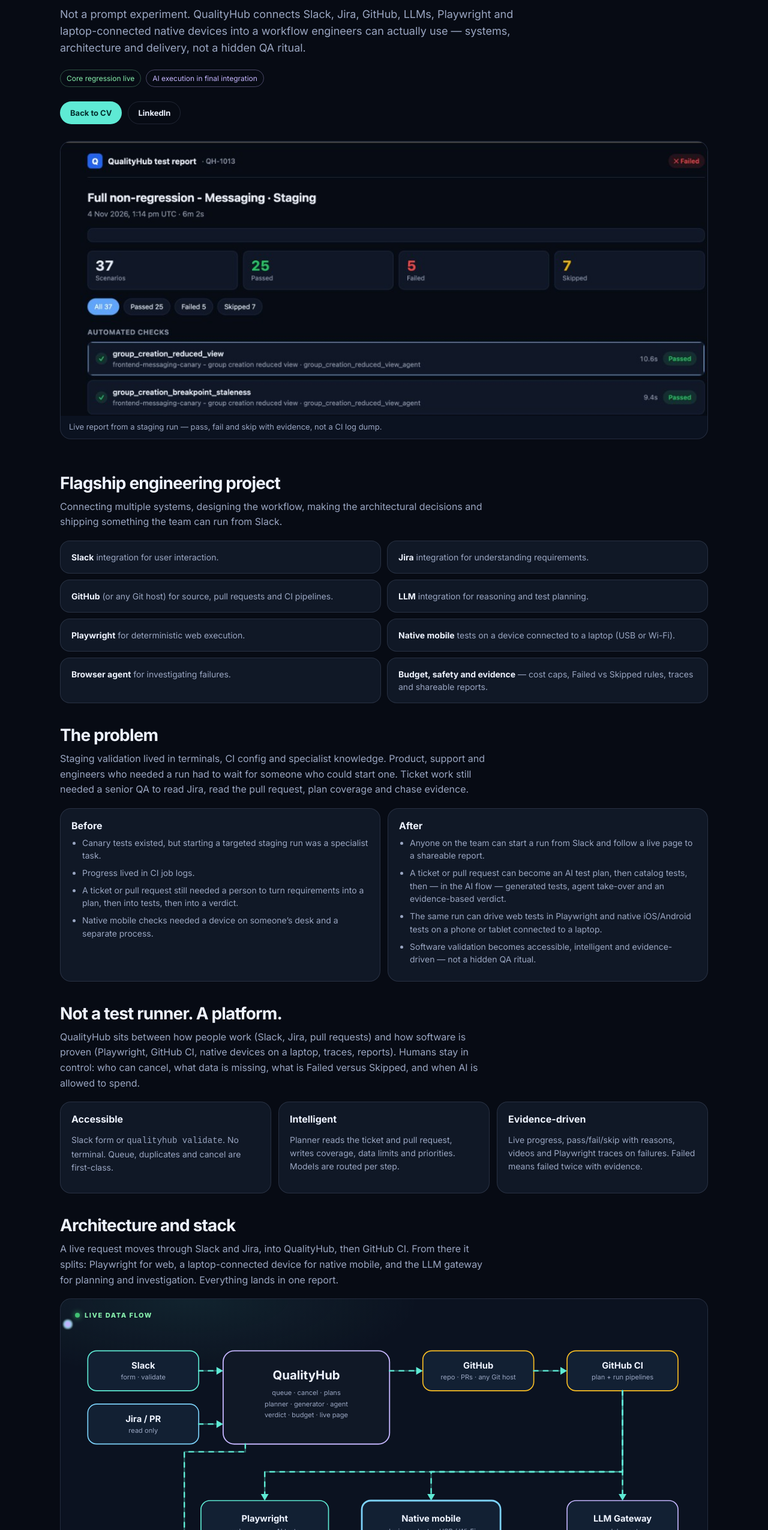
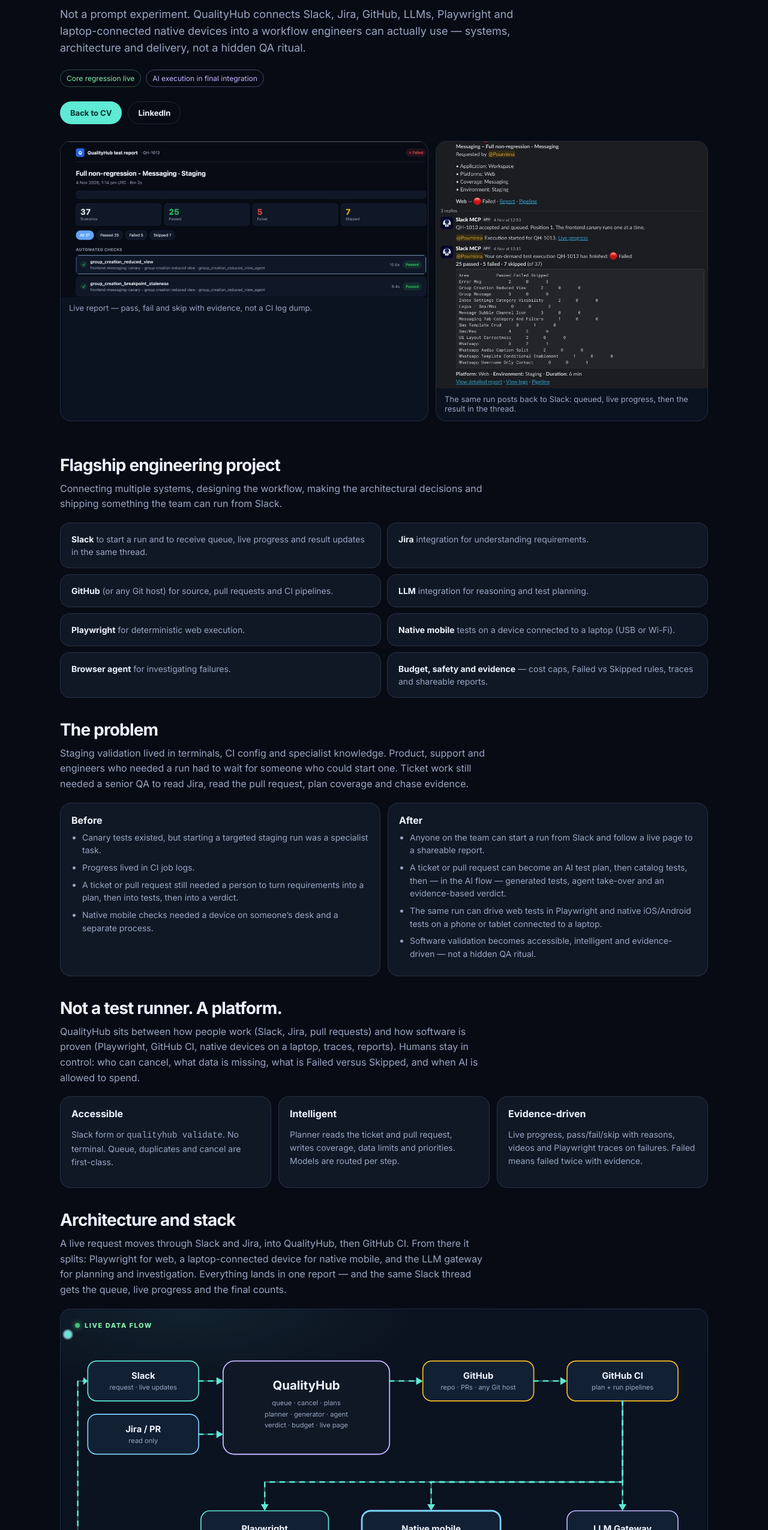
Before and after one commit to QAPournima/qualityhub, a plain HTML site: page index.html in a window 1280 px wide. Shown: the part 250-2800 px from the top of the page at 60% size. Drawn offline with Linux system fonts and the light colour scheme.

Commit message:
Show Slack thread updates as part of the QualityHub flow.
Co-authored-by: Cursor <cursoragent@cursor.com>

```diff
--- a/index.html
+++ b/index.html
@@ -8,7 +8,7 @@
   <link rel="canonical" href="https://qapournima.github.io/qualityhub/" />
   <link rel="preconnect" href="https://fonts.googleapis.com" />
   <link href="https://fonts.googleapis.com/css2?family=Inter:wght@400;500;600;700;800&display=swap" rel="stylesheet" />
-  <link rel="stylesheet" href="./styles.css?v=arch4" />
+  <link rel="stylesheet" href="./styles.css?v=arch5" />
 </head>
 <body id="top">
   <header class="nav">
@@ -39,17 +39,23 @@
         <a class="btn btn-primary" href="https://qapournima.github.io/QAPournima/">Back to CV</a>
         <a class="btn btn-ghost" href="https://www.linkedin.com/in/pournimatele/">LinkedIn</a>
       </div>
-      <figure class="shot">
-        <img src="./qualityhub-report.jpg" alt="QualityHub test report for a staging run with pass, fail and skip counts" />
-        <figcaption>Live report from a staging run — pass, fail and skip with evidence, not a CI log dump.</figcaption>
-      </figure>
+      <div class="shots">
+        <figure class="shot">
+          <img src="./qualityhub-report.jpg" alt="QualityHub test report for a staging run with pass, fail and skip counts" />
+          <figcaption>Live report — pass, fail and skip with evidence, not a CI log dump.</figcaption>
+        </figure>
+        <figure class="shot">
+          <img src="./qualityhub-slack.jpg" alt="Slack thread with QualityHub queue, live progress and finished pass/fail/skip counts" />
+          <figcaption>The same run posts back to Slack: queued, live progress, then the result in the thread.</figcaption>
+        </figure>
+      </div>
     </section>
 
     <section id="built">
       <h2>Flagship engineering project</h2>
       <p class="sub">Connecting multiple systems, designing the workflow, making the architectural decisions and shipping something the team can run from Slack.</p>
       <ul class="built">
-        <li><strong>Slack</strong> integration for user interaction.</li>
+        <li><strong>Slack</strong> to start a run and to receive queue, live progress and result updates in the same thread.</li>
         <li><strong>Jira</strong> integration for understanding requirements.</li>
         <li><strong>GitHub</strong> (or any Git host) for source, pull requests and CI pipelines.</li>
         <li><strong>LLM</strong> integration for reasoning and test planning.</li>
@@ -97,7 +103,7 @@
 
     <section id="architecture">
       <h2>Architecture and stack</h2>
-      <p class="sub">A live request moves through Slack and Jira, into QualityHub, then GitHub CI. From there it splits: Playwright for web, a laptop-connected device for native mobile, and the LLM gateway for planning and investigation. Everything lands in one report.</p>
+      <p class="sub">A live request moves through Slack and Jira, into QualityHub, then GitHub CI. From there it splits: Playwright for web, a laptop-connected device for native mobile, and the LLM gateway for planning and investigation. Everything lands in one report — and the same Slack thread gets the queue, live progress and the final counts.</p>
       <div class="arch" aria-label="Live architecture flow from Slack and Jira through QualityHub, GitHub CI, Playwright, native mobile and LLMs to a report">
         <p class="arch-live"><span class="arch-dot"></span> Live data flow</p>
         <div class="arch-board">
@@ -105,7 +111,7 @@
             <g class="node" data-flow="0">
               <rect class="box cyan" x="36" y="48" width="200" height="72" rx="16"/>
               <text class="t1" x="136" y="80">Slack</text>
-              <text class="t2" x="136" y="100">form · validate</text>
+              <text class="t2" x="136" y="100">request · live updates</text>
             </g>
             <g class="node" data-flow="1">
               <rect class="box blue" x="36" y="144" width="200" height="72" rx="16"/>
@@ -147,7 +153,7 @@
             <g class="node" data-flow="8">
               <rect class="box gold" x="240" y="470" width="860" height="80" rx="16"/>
               <text class="t1" x="670" y="506">Live page, then report</text>
-              <text class="t2" x="670" y="528">/r/QH-id updates live · shareable evidence</text>
+              <text class="t2" x="670" y="528">/r/QH-id live · then Slack gets the counts</text>
             </g>
           </svg>
           <svg class="arch-overlay" viewBox="0 0 1140 580" role="presentation">
@@ -165,10 +171,10 @@
               <path d="M1000 120 V266 H355 V306"/>
               <path d="M1000 120 V266 H655 V306"/>
               <path d="M1000 120 V306"/>
-              <path d="M320 216 V230 H210 V440 H300 V458"/>
               <path d="M355 406 V458"/>
               <path d="M655 406 V458"/>
               <path d="M1000 406 V458"/>
+              <path d="M248 510 H18 V84 H28"/>
             </g>
             <g class="wire-dash">
               <path id="p-slack" d="M236 84 H268"/>
@@ -178,10 +184,10 @@
               <path id="p-ci-web" d="M1000 120 V266 H355 V306"/>
               <path id="p-ci-mob" d="M1000 120 V266 H655 V306"/>
               <path id="p-ci-llm" d="M1000 120 V306"/>
-              <path id="p-hub-rep" d="M320 216 V230 H210 V440 H300 V458"/>
               <path id="p-web-rep" d="M355 406 V458"/>
               <path id="p-mob-rep" d="M655 406 V458"/>
               <path id="p-llm-rep" d="M1000 406 V458"/>
+              <path id="p-rep-slack" d="M248 510 H18 V84 H28"/>
             </g>
             <g class="arrows" fill="#5eead4">
               <polygon points="268,77 280,84 268,91"/>
@@ -191,10 +197,10 @@
               <polygon points="348,306 355,318 362,306"/>
               <polygon points="648,306 655,318 662,306"/>
               <polygon points="993,306 1000,318 1007,306"/>
-              <polygon points="293,458 300,470 307,458"/>
               <polygon points="348,458 355,470 362,458"/>
               <polygon points="648,458 655,470 662,458"/>
               <polygon points="993,458 1000,470 1007,458"/>
+              <polygon points="28,77 36,84 28,91"/>
             </g>
             <g class="packets">
               <circle class="pkt" r="5" fill="#5eead4" filter="url(#glow)"><animateMotion dur="2.2s" repeatCount="indefinite"><mpath href="#p-slack"/></animateMotion></circle>
@@ -204,24 +210,24 @@
               <circle class="pkt" r="4.5" fill="#5eead4" filter="url(#glow)"><animateMotion dur="3.4s" repeatCount="indefinite"><mpath href="#p-ci-web"/></animateMotion></circle>
               <circle class="pkt" r="4.5" fill="#7dd3fc" filter="url(#glow)"><animateMotion dur="3.2s" repeatCount="indefinite"><mpath href="#p-ci-mob"/></animateMotion></circle>
               <circle class="pkt" r="4.5" fill="#c4b5fd" filter="url(#glow)"><animateMotion dur="2.4s" repeatCount="indefinite"><mpath href="#p-ci-llm"/></animateMotion></circle>
-              <circle class="pkt" r="5" fill="#c4b5fd" filter="url(#glow)"><animateMotion dur="2.5s" repeatCount="indefinite"><mpath href="#p-hub-rep"/></animateMotion></circle>
               <circle class="pkt" r="4.5" fill="#5eead4" filter="url(#glow)"><animateMotion dur="2s" repeatCount="indefinite"><mpath href="#p-web-rep"/></animateMotion></circle>
               <circle class="pkt" r="4.5" fill="#7dd3fc" filter="url(#glow)"><animateMotion dur="2.1s" repeatCount="indefinite"><mpath href="#p-mob-rep"/></animateMotion></circle>
               <circle class="pkt" r="4.5" fill="#c4b5fd" filter="url(#glow)"><animateMotion dur="2.2s" repeatCount="indefinite"><mpath href="#p-llm-rep"/></animateMotion></circle>
+              <circle class="pkt" r="5" fill="#5eead4" filter="url(#glow)"><animateMotion dur="3.6s" repeatCount="indefinite"><mpath href="#p-rep-slack"/></animateMotion></circle>
             </g>
           </svg>
         </div>
       </div>
       <div class="grid-3" style="margin-top:14px">
-        <article class="card"><h3>Interface</h3><p>Slack, live progress page <code>/r/QH-id</code>, shareable report.</p></article>
+        <article class="card"><h3>Interface</h3><p>Slack to start the run. The same thread gets queued, live progress and the finished counts, plus the live page <code>/r/QH-id</code> and shareable report.</p></article>
         <article class="card"><h3>Execution</h3><p>Python service, GitHub CI, Playwright for web, Appium on a laptop-connected iOS/Android device, browser agent.</p></article>
         <article class="card"><h3>Intelligence</h3><p>LLM Gateway. Plan, generate, agent, classify and summarise each get their own model.</p></article>
       </div>
     </section>
 
     <section id="workflow">
-      <h2>Slack to GitHub</h2>
-      <p class="sub">Two ways in. The form runs existing canary tests. Validate tests one ticket or pull request. Both share the same queue, CI job, live page and report. Native mobile joins the same run when a device is connected to the laptop.</p>
+      <h2>Slack to report — and back to Slack</h2>
+      <p class="sub">Two ways in. The form runs existing canary tests. Validate tests one ticket or pull request. Both share the same queue, CI job, live page and report. The Slack thread is updated as the run queues, starts and finishes. Native mobile joins the same run when a device is connected to the laptop.</p>
       <div class="demo">
         <div class="demo-steps" role="tablist" aria-label="Platform walkthrough">
           <button type="button" data-step="0" aria-current="true">1. Ask in Slack</button>
@@ -280,6 +286,7 @@
             <li>GitHub CI canary run on staging</li>
             <li>Native mobile on a laptop-connected device</li>
             <li>Live progress page and saved report with videos and traces</li>
+            <li>Slack thread updates: queued, live progress, finished pass/fail/skip counts</li>
             <li>Validate plan + matching catalog tests</li>
           </ul>
         </article>
@@ -325,8 +332,8 @@
     var copy = [
       { label: "Ad-hoc or validate", title: "Start from Slack", body: "Pick tests by keyword or feature, or post qualityhub validate with a ticket or pull request. Duplicates become a Following card. Only the requester can cancel." },
       { label: "Shared runner", title: "One queue, GitHub CI", body: "One run at a time. Queued requests wait. qualityhub-plan writes the plan; qualityhub-run executes web canary tests, native mobile on a laptop-connected device, and, in the AI flow, generated tests." },
-      { label: "Progress", title: "Live page /r/QH-id", body: "The page tails the CI job log test by test, then switches to the report. Slack shows live counts and the last result." },
-      { label: "Evidence", title: "Report, not a log dump", body: "Request details, pass/fail/skip per area, skip reasons, videos and Playwright traces for failures. Reviewers get a verdict they can share." }
+      { label: "Progress", title: "Live page and Slack updates", body: "The page tails the CI job log test by test. The Slack thread is posted to as it queues, starts and finishes — with a live progress link." },
+      { label: "Evidence", title: "Report, then Slack counts", body: "Request details, pass/fail/skip per area, skip reasons, videos and traces. Slack gets the finished counts and a link back to the shareable report." }
     ];
     var view = document.getElementById("demo-view");
     var buttons = document.querySelectorAll("[data-step]");
--- a/styles.css
+++ b/styles.css
@@ -50,8 +50,14 @@ a { color: inherit; }
 .nav-links a { color: var(--muted); text-decoration: none; }
 .nav-links a:hover { color: var(--ink); }
 .hero { padding: 64px 0 28px; }
+.shots {
+  display: grid;
+  grid-template-columns: 1.15fr 0.85fr;
+  gap: 12px;
+  margin-top: 28px;
+}
 .shot {
-  margin: 28px 0 0;
+  margin: 0;
   background: #0b1220;
   border: 1px solid var(--line);
   border-radius: 18px;
@@ -269,6 +275,6 @@ td { color: var(--muted); }
 }
 .foot a { color: var(--ink); text-decoration: none; font-weight: 700; }
 @media (max-width: 800px) {
-  .grid-2, .grid-3, .demo, .built { grid-template-columns: 1fr; }
+  .grid-2, .grid-3, .demo, .built, .shots { grid-template-columns: 1fr; }
   h1 { font-size: 36px; }
 }
```
Also changed, not shown: qualityhub-slack.jpg (added).
